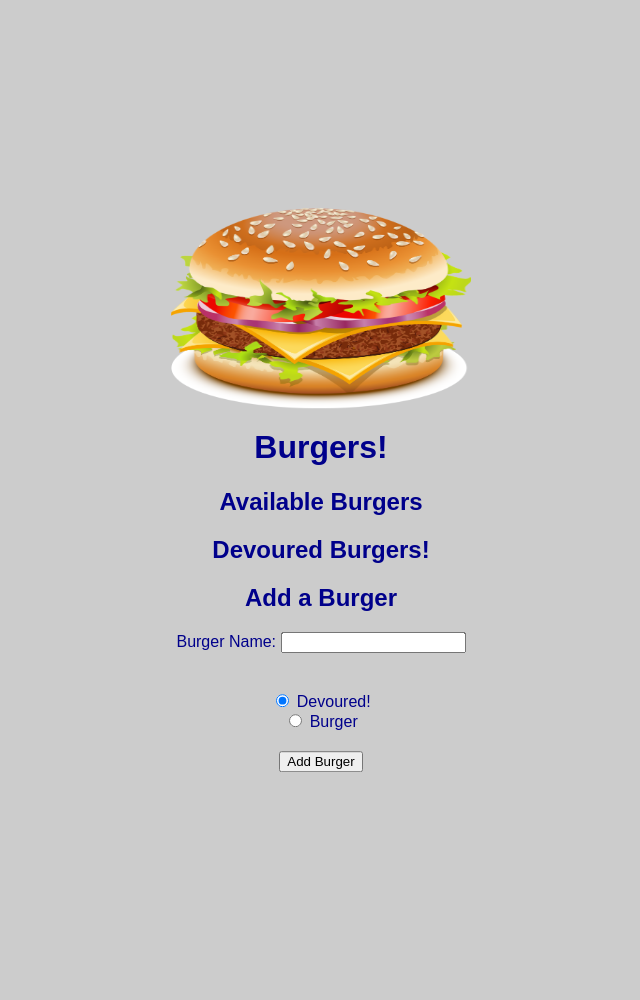
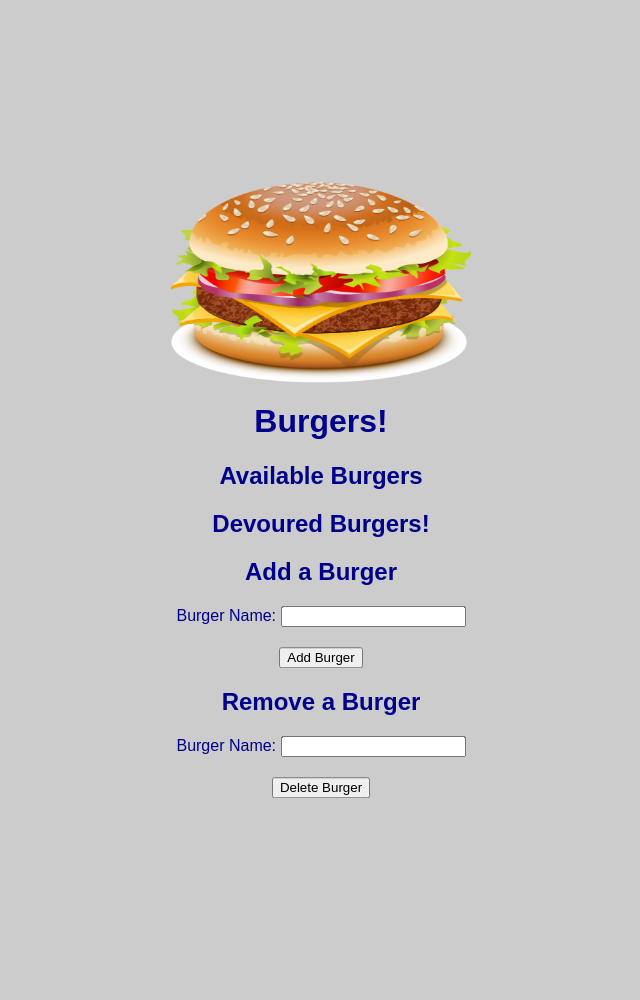
Before and after one commit to tummanoon77/Yum_Yum_Burger, a Node server app: page / in a window 1280 px wide. Shown: the whole page, without its empty margins (319-959 px from the left). Run offline with Node 20, Linux system fonts and the light colour scheme; data that the repository does not hold is empty; some libraries are stand-ins or nearby versions.

Commit message:
add add burger is work but delete not work

```diff
--- a/server.js
+++ b/server.js
@@ -31,16 +31,30 @@ app.get('/', function (req, res) {
     res.render('index', {burgers: data});
   })
 })
+app.post("/", function(req, res) {
+  // Test it
+  // console.log('You sent, ' + req.body.task);
 
-app.post('/api/burger', function (req, res) {
+  // Test it
+  // return res.send('You sent, ' + req.body.task);
 
-  console.log(req.body)
-  burger.create(['name', 'devoured'  ],
-   [req.body.name, req.body.Burgers ], function (result) {
-    // Send back the ID of the new quote
-    res.json({ id: result.insertId })
-  })
-})
+  // When using the MySQL package, we'd use ?s in place of any values to be inserted, which are then swapped out with corresponding elements in the array
+  // This helps us avoid an exploit known as SQL injection which we'd be open to if we used string concatenation
+  // https://en.wikipedia.org/wiki/SQL_injection
+  connection.query("INSERT INTO burgers (name) VALUES (?)", [req.body.name], function(err, result) {
+    if (err) throw err;
+
+    res.redirect("/");
+  });
+});
+app.post("/", function(req, res) {
+  connection.query("DELETE FROM burgers WHERE (name)", [req.body.name], function(err, result) {
+    if (err) throw err;
+
+    res.redirect("/");
+  });
+});
+
 app.listen(PORT, function() {
     // Log (server-side) when our server has started
     console.log("Server listening on: http://localhost:" + PORT);
--- a/views/index.handlebars
+++ b/views/index.handlebars
@@ -14,7 +14,10 @@
 
 <ul>
   {{#each burgers}}
-    <li>{{name}}</li>
+   <li>
+  	   <p>{{this.id}}</p>
+       <p>{{this.name}}</p>
+  	</li>
   {{/each}}
 </ul>
 
@@ -28,20 +31,28 @@
 </ul>
 
 <h2>Add a Burger</h2>
-<form class="create-form">
+<form class="create-form" action="/" method="POST">
 
   <div class="form-group">
     <label for="ca">Burger Name:</label>
     <input type="text" id="ca" name="name">
   </div>
 
-  <div class="form-group">
-    <label for="devoured"></label><br>
-    <input type="radio" name="devoured" value="1" checked> Devoured!<br>
-    <input type="radio" name="devoured" value="0"> Burger
-  </div>
 
   <button type="submit">Add Burger</button>
 </form>
+
+<h2>Remove a Burger</h2>
+<form class="create-form" action="/" method="POST">
+
+  <div class="form-group">
+    <label for="ca">Burger Name:</label>
+    <input type="text" id="ca" name="name">
+  </div>
+
+
+  <button type="submit">Delete Burger</button>
+</form>
+
 </div>
 </div>
```
